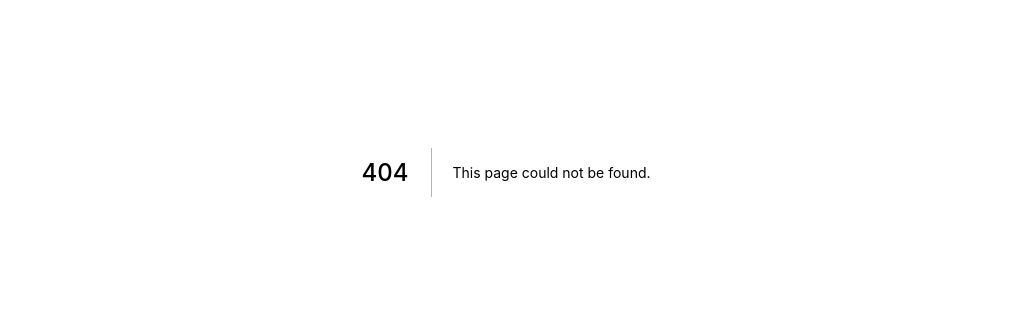
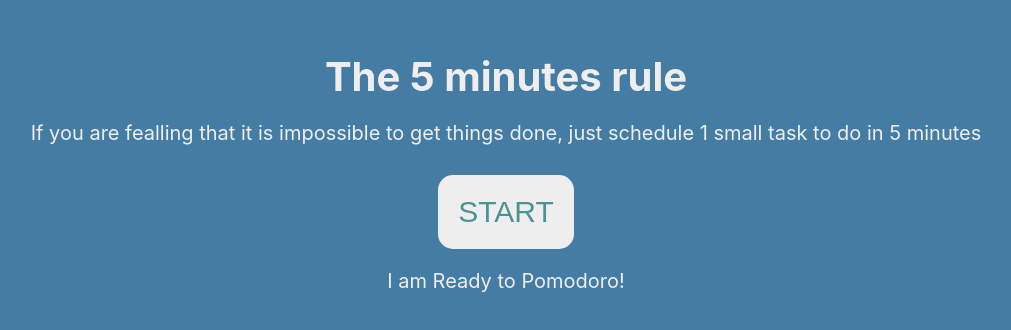
Before and after one commit to brunolbahiense/tomatracker, a Next.js app: page /FiveRule in a window 1280 px wide. Before the commit this address had no page. Shown: the part 228-558 px from the top of the page, without its empty margins (134-1145 px from the left). Built offline with nearby package versions, Linux system fonts and the light colour scheme.

Commit message:
pages structure modified

```diff
--- a/src/pages/fiveRuleTimer.tsx
+++ b/src/pages/FiveRule/Timer.tsx
@@ -1,4 +1,4 @@
-import * as S from '../styles/styles'
+import * as S from '../../styles/styles'
 import SmallTimer from 'components/SmallTimer'
 import Link from 'next/link'
 import Wrapper from 'components/Wrapper'
@@ -11,7 +11,7 @@ export default function Tracker() {
       <S.FrameB>
         <SmallTimer />
       </S.FrameB>
-      <Link href="/fiverule">
+      <Link href="/FiveRule">
         <S.Button>Reset</S.Button>
       </Link>
     </Wrapper>
--- a/src/pages/fiverule.tsx
+++ b/src/pages/FiveRule/index.tsx
@@ -1,4 +1,4 @@
-import * as S from '../styles/styles'
+import * as S from '../../styles/styles'
 import Link from 'next/link'
 import Wrapper from 'components/Wrapper'
 
@@ -6,15 +6,17 @@ export default function Home() {
   return (
     <>
       <Wrapper background="blue">
-        <S.Title>The 5 minutes rule</S.Title>
+        <Link href="/">
+          <S.Title>The 5 minutes rule</S.Title>
+        </Link>
         <S.Description>
           If you are fealling that it is impossible to get things done, just
           schedule 1 small task to do in 5 minutes
         </S.Description>
-        <Link href="/fiveRuleTimer">
+        <Link href="/FiveRule/Timer">
           <S.Button>START</S.Button>
         </Link>
-        <Link href="/tomatracker">
+        <Link href="/Tomatracker">
           <S.Lazy>I am Ready to Pomodoro!</S.Lazy>
         </Link>
       </Wrapper>
--- a/src/pages/tomatrackerTimer.tsx
+++ b/src/pages/Tomatracker/Timer.tsx
@@ -1,4 +1,4 @@
-import * as S from '../styles/styles'
+import * as S from '../../styles/styles'
 import Timer from 'components/Timer'
 import Link from 'next/link'
 import Wrapper from 'components/Wrapper'
@@ -12,7 +12,7 @@ export default function Tracker() {
         <S.Frame>
           <Timer time={25} breakTime={5} />
         </S.Frame>
-        <Link href="/tomatracker">
+        <Link href="/Tomatracker">
           <S.Button>Back</S.Button>
         </Link>
       </Wrapper>
--- a/src/pages/index.tsx
+++ b/src/pages/index.tsx
@@ -14,7 +14,7 @@ export default function Home() {
           <S.Message>Improve your productivity and get thing done!</S.Message>
           <S.Illustration src="/img/tomato.png" />
         </S.Container>
-        <Link href="/tomatracker">
+        <Link href="/Tomatracker">
           <S.Button>I'm Ready</S.Button>
         </Link>
       </Wrapper>
@@ -26,7 +26,7 @@ export default function Home() {
           <S.Message>If you're fealling lazy today, no worries, :)</S.Message>
           <S.Illustration src="/img/FiveIcon.png" />
         </S.Container>
-        <Link href="/fiverule">
+        <Link href="/FiveRule">
           <S.Button>Save Me!</S.Button>
         </Link>
       </Wrapper>
--- a/src/styles/styles.ts
+++ b/src/styles/styles.ts
@@ -29,6 +29,8 @@ export const FrameB = styled.main`
 
 export const Title = styled.h1`
   font-size: 4em;
+  margin-bottom: 0.5em;
+  cursor: pointer;
   @media only screen and (max-width: 768px) {
     margin-right: 0em;
     font-size: 3em;
```
Also changed, not shown: src/pages/Tomatracker/index.tsx (renamed from src/pages/tomatracker.tsx, +4 -4 lines).
